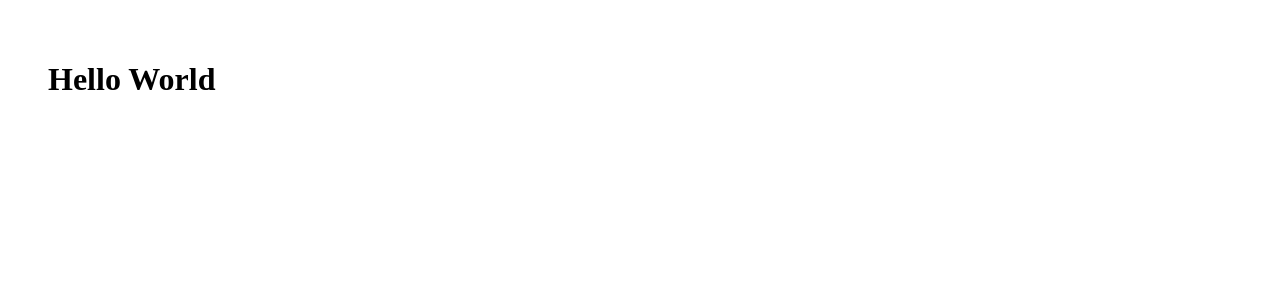
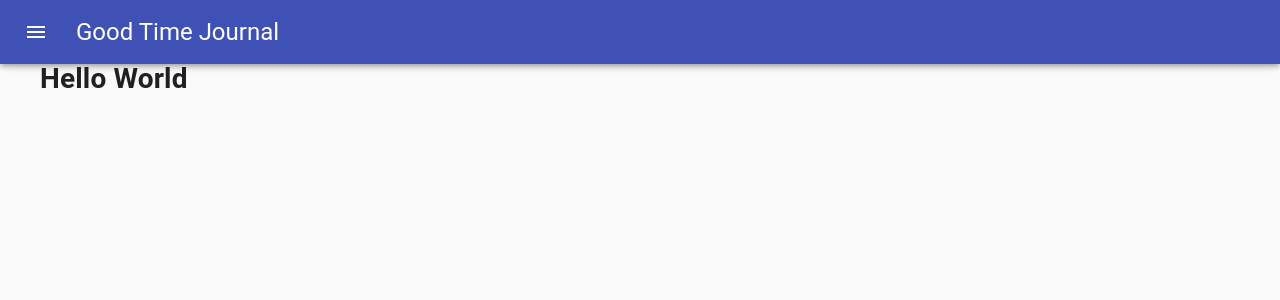
Before and after one commit to jhilker1/goodTimeJournal, a Next.js app: page / in a window 1280 px wide. Shown: the top 300 px of the page. Built offline with nearby package versions, Linux system fonts and the light colour scheme.

Commit message:
added sidebar to layout

```diff
--- a/comps/Layout.js
+++ b/comps/Layout.js
@@ -11,7 +11,8 @@ const layoutStyle = {
 export default function Layout(props) {
   return (
     <div style={layoutStyle}>
-
+      <Sidebar>
+        </Sidebar>
     { props.children }
     </div>
 
```
